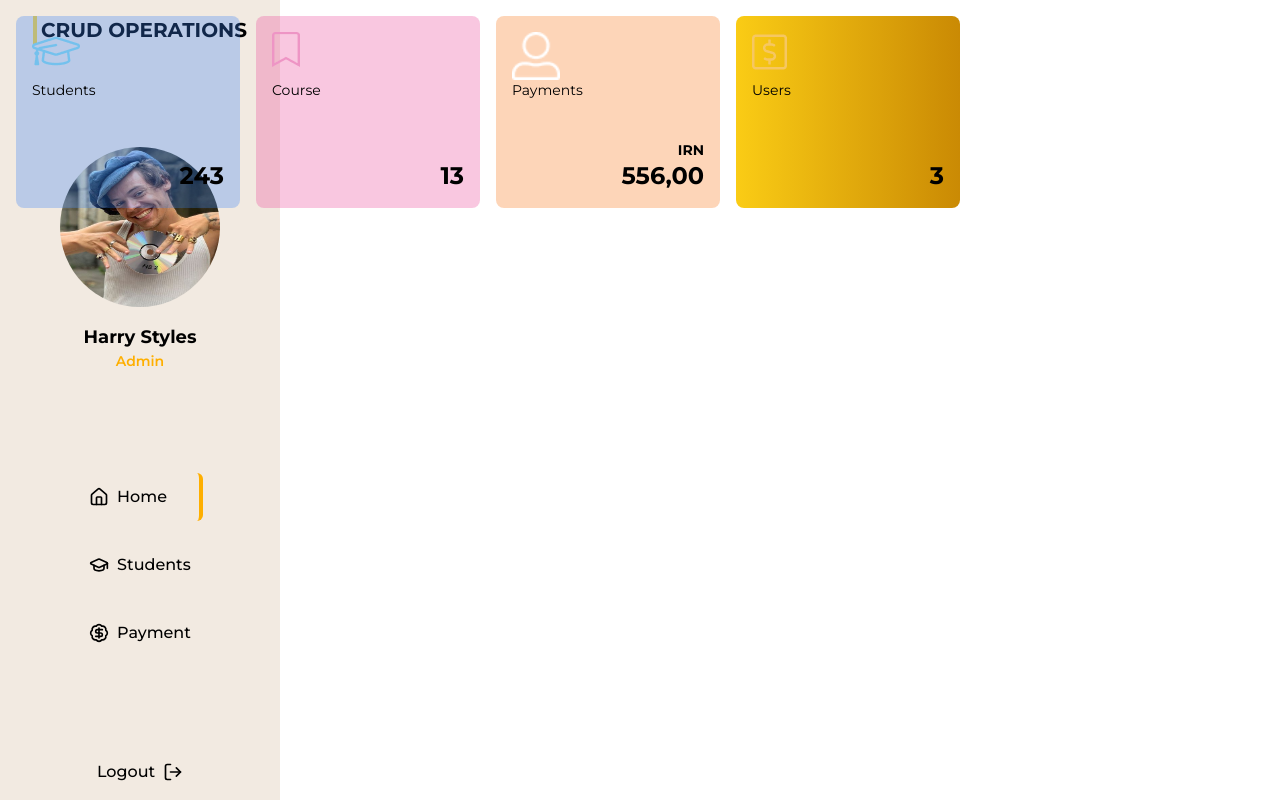
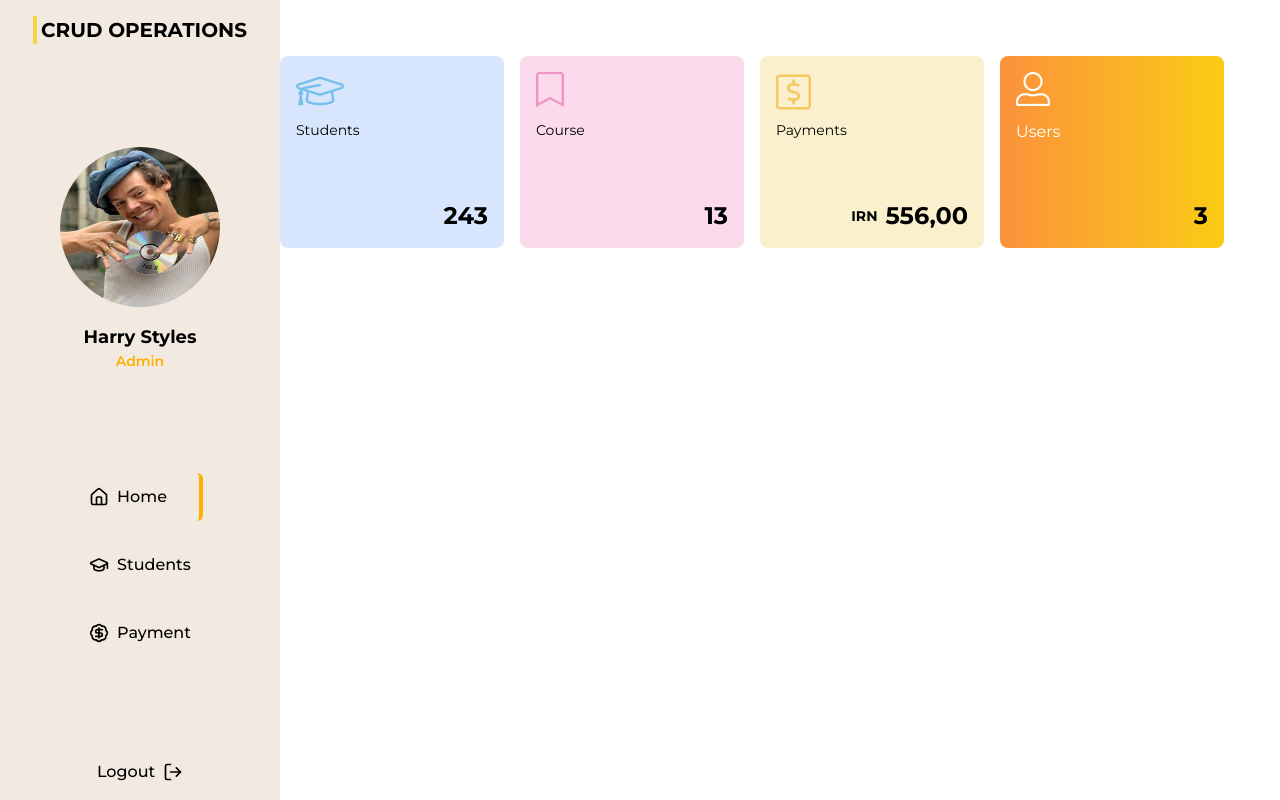
Before and after one commit to nataliacampossoares/CRUD-frontend-REACT, a React (Vite) app: page /home in a window 1280 px wide. Built offline with nearby package versions, Linux system fonts and the light colour scheme; a web font is replaced by a local one.

Commit message:
home/payment

```diff
--- a/index.html
+++ b/index.html
@@ -8,7 +8,9 @@
     <link rel="preconnect" href="https://fonts.googleapis.com">
     <link rel="preconnect" href="https://fonts.gstatic.com" crossorigin>
     <link href="https://fonts.googleapis.com/css2?family=Montserrat+Subrayada:wght@400;700&family=Montserrat:ital,wght@0,100..900;1,100..900&display=swap" rel="stylesheet">
+    <link href="https://fonts.googleapis.com/icon?family=Material+Icons" rel="stylesheet">
   </head>
+
   <body>
     <div id="root"></div>
     <script type="module" src="/src/main.jsx"></script>
--- a/src/pages/Home.jsx
+++ b/src/pages/Home.jsx
@@ -6,11 +6,13 @@ import Vector from "../assets/vector.png";
 
 export default function Home() {
   return (
+
     <div className="flex">
+
       <Sidebar />
 
-      <div className="flex items-start p-4 gap-4 w-full">
-        <div className="relative bg-blue-500 bg-opacity-30 w-56 h-48 rounded-lg">
+      <div className="flex m-10 ml-auto p-4 gap-4">
+        <div className="relative bg-blue-500 bg-opacity-20 w-56 h-48 rounded-lg">
           <img
             src={Graduation}
             alt="graduation"
@@ -20,7 +22,7 @@ export default function Home() {
           <div className="absolute bottom-4 right-4 font-bold text-2xl">243</div>
         </div>
 
-        <div className="relative bg-pink-500 bg-opacity-30 w-56 h-48 rounded-lg">
+        <div className="relative bg-pink-500 bg-opacity-20 w-56 h-48 rounded-lg">
           <img
             src={Bookmark}
             alt="bookmark"
@@ -30,26 +32,27 @@ export default function Home() {
           <div className="absolute bottom-4 right-4 font-bold text-2xl">13</div>
         </div>
 
-        <div className="relative bg-orange-500 bg-opacity-30 w-56 h-48 rounded-lg">
+        <div className="relative bg-yellow-500 bg-opacity-20 w-56 h-48 rounded-lg">
           <img
-            src={Vector}
+            src={Usdsquare}
             alt="vector"
-            className="absolute top-4 left-4 w-12 h-12"
+            className="absolute top-4 left-4"
           />
           <p className="mt-16 ml-4 text-sm">Payments</p>
-          <div className="absolute bottom-4 right-4 text-right">
+          <div className="absolute bottom-4 right-4 flex items-center gap-2">
             <div className="font-bold text-sm">IRN</div>
             <div className="font-bold text-2xl">556,00</div>
           </div>
+
         </div>
 
-        <div className="relative bg-gradient-to-r from-yellow-400 to-yellow-600 bg-opacity-30 w-56 h-48 rounded-lg">
+        <div className="relative bg-gradient-to-r from-orange-400 to-yellow-400 bg-opacity-30 w-56 h-48 rounded-lg">
           <img
-            src={Usdsquare}
+            src={Vector}
             alt="users"
             className="absolute top-4 left-4"
           />
-          <p className="mt-16 ml-4 text-sm">Users</p>
+          <p className="mt-16 ml-4 text-white t">Users</p>
           <div className="absolute bottom-4 right-4 font-bold text-2xl">3</div>
         </div>
       </div>
--- a/src/pages/Payment.jsx
+++ b/src/pages/Payment.jsx
@@ -5,19 +5,18 @@ export default function Payment(){
         <div className="flex">
           <Sidebar />
           <div className="ml-[280px] flex items-start p-4 gap-4 w-full relative">
-            <div className="flex flex-col w-full pr-20">
-            <div className="flex justify-between items-center m-5 w-full h-fit pb-4 pt-6 border-solid border-b-2 border-whiteGray">
-               <p className="font-bold text-xl">Paymentes Details</p>
-
+          <div className="flex flex-col w-full pr-20">
+            <div className="flex justify-between items-center m-5 w-full h-fit pb-4  border-solid border-b-2 border-whiteGray">
+              <p className="font-bold text-xl">Payment Details</p>
             </div>
-            <div className="flex  justify-end">
-               <p className="text-lightGray2 font-semibold text-sm">Name</p>
-               <p className="text-lightGray2 font-semibold text-sm">Payment Schedule</p>
-               <p className="text-lightGray2 font-semibold text-sm">Bill Number</p>
-               <p className="text-lightGray2 font-semibold text-sm">Amount Paid</p>
-               <p className="text-lightGray2 font-semibold text-sm">Balance amount</p>
-               <p className="text-lightGray2 font-semibold text-sm">Day</p>
-            </div>
+            <div className="flex justify-between m-2 w-full h-fit p-2">
+              <p className="text-lightGray2 font-semibold text-xs w-[15%]">Name</p>
+              <p className="text-lightGray2 font-semibold text-xs w-[20%]">Payment Schedule</p>
+              <p className="text-lightGray2 font-semibold text-xs w-[15%]">Bill Number</p>
+              <p className="text-lightGray2 font-semibold text-xs w-[15%]">Amount Paid</p>
+              <p className="text-lightGray2 font-semibold text-xs w-[20%]">Balance Amount</p>
+              <p className="text-lightGray2 font-semibold text-xs w-[15%]">Day</p>
+             </div>
             </div>
           </div>
         </div>
```
Also changed, not shown: 1 other file (tests, documents, lock files or other folders).
